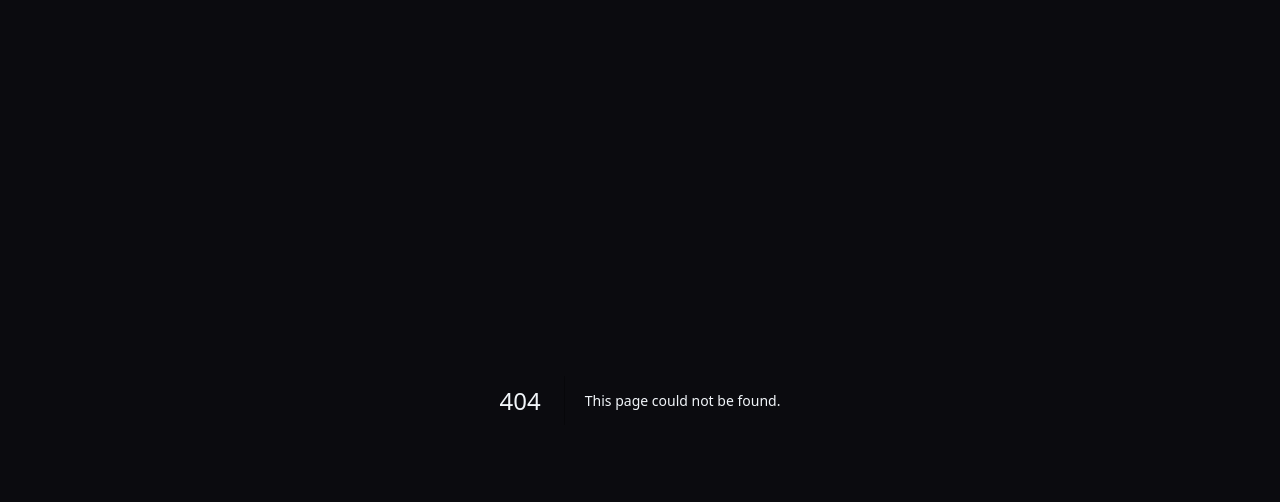
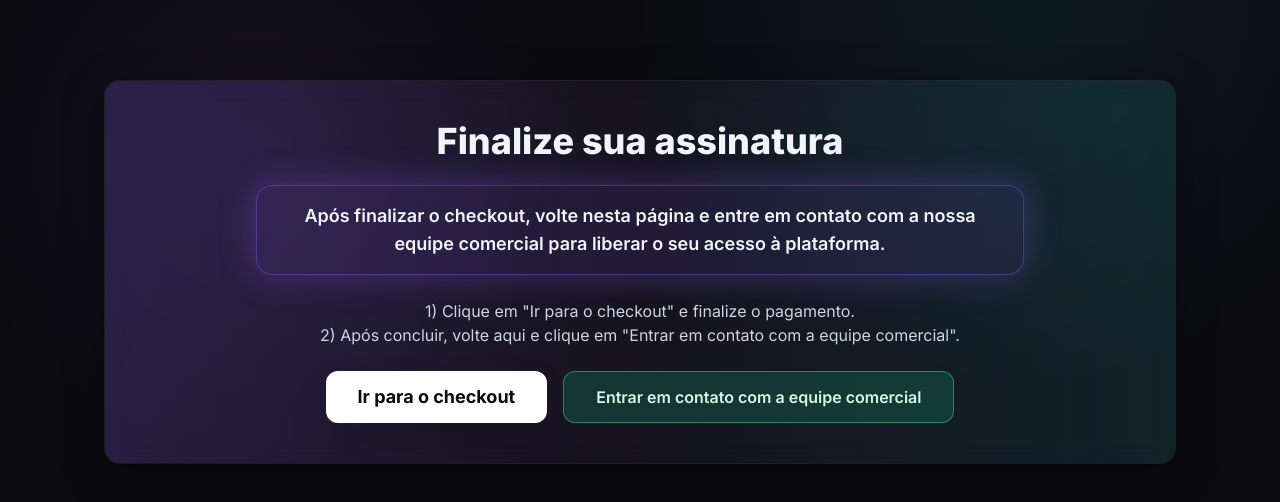
Before and after one commit to fa9958189/Gestao-Pessoal-Principal, a Next.js app: page /finalizar in a window 1280 px wide. Before the commit this address had no page. Shown: the top 502 px of the page. Built offline with nearby package versions, Linux system fonts and the light colour scheme.

Commit message:
Add intermediate checkout page

```diff
--- /dev/null
+++ b/app/finalizar/page.tsx
@@ -0,0 +1,42 @@
+export default function FinalizarPage() {
+  return (
+    <main className="min-h-screen pb-20">
+      <section className="section-shell py-20">
+        <div className="relative overflow-hidden glass rounded-2xl p-10 border border-primary/30 shadow-card">
+          <div className="absolute inset-0 bg-gradient-to-r from-primary/20 via-primary/5 to-accent/10" />
+          <div className="relative z-10 space-y-6 text-center">
+            <h1 className="text-3xl md:text-4xl font-extrabold">Finalize sua assinatura</h1>
+            <div className="mx-auto max-w-3xl rounded-2xl border border-primary/40 bg-primary/10 px-6 py-4 text-slate-100 shadow-glow">
+              <p className="text-base md:text-lg font-semibold">
+                Após finalizar o checkout, volte nesta página e entre em contato com a nossa equipe comercial
+                para liberar o seu acesso à plataforma.
+              </p>
+            </div>
+            <p className="text-sm md:text-base text-slate-300 whitespace-pre-line">
+              1) Clique em "Ir para o checkout" e finalize o pagamento.{"\n"}2) Após concluir, volte aqui e
+              clique em "Entrar em contato com a equipe comercial".
+            </p>
+            <div className="flex flex-col sm:flex-row gap-4 justify-center">
+              <a
+                href="https://kiwify.app/X4HKTVu"
+                aria-label="Ir para o checkout da Kiwify"
+                className="px-8 py-3 rounded-xl bg-white text-dark font-bold text-lg shadow-2xl transition hover:-translate-y-0.5"
+              >
+                Ir para o checkout
+              </a>
+              <a
+                href="https://wa.me/5563992393705?text=Ol%C3%A1!%20Acabei%20de%20finalizar%20o%20checkout%20do%20Gest%C3%A3o%20Pessoal%20e%20quero%20liberar%20meu%20acesso%20%C3%A0%20plataforma."
+                target="_blank"
+                rel="noopener noreferrer"
+                aria-label="Entrar em contato com a equipe comercial pelo WhatsApp"
+                className="px-8 py-3 rounded-xl bg-emerald-500/20 text-emerald-100 border border-emerald-400/50 font-semibold flex items-center justify-center gap-2 hover:-translate-y-0.5 transition"
+              >
+                Entrar em contato com a equipe comercial
+              </a>
+            </div>
+          </div>
+        </div>
+      </section>
+    </main>
+  );
+}
--- a/components/FinalCTA.tsx
+++ b/components/FinalCTA.tsx
@@ -2,6 +2,7 @@
 
 import { motion } from "framer-motion";
 import { SparklesIcon, WhatsAppIcon } from "./icons";
+import Link from "next/link";
 
 export default function FinalCTA() {
   return (
@@ -26,13 +27,13 @@ export default function FinalCTA() {
             WhatsApp a seu favor.
           </p>
           <div className="flex flex-col sm:flex-row gap-3 justify-center">
-            <a
-              href="https://kiwify.app/X4HKTVu"
-              aria-label="Começar agora pelo checkout da Kiwify"
+            <Link
+              href="/finalizar"
+              aria-label="Começar agora e ir para a página de finalização"
               className="px-8 py-3 rounded-xl bg-white text-dark font-bold text-lg shadow-2xl transition hover:-translate-y-0.5"
             >
               Começar agora
-            </a>
+            </Link>
             <a
               href="https://wa.me/5563992393705?text=%C3%93l%C3%A1!%20Tenho%20interesse%20no%20Gest%C3%A3o%20Pessoal%20e%20vim%20pelo%20site.%20Gostaria%20de%20mais%20informa%C3%A7%C3%B5es."
               target="_blank"
--- a/components/PricingSection.tsx
+++ b/components/PricingSection.tsx
@@ -2,6 +2,7 @@
 
 import { motion } from "framer-motion";
 import { CheckIcon } from "./icons";
+import Link from "next/link";
 
 const features = [
   "Painel financeiro e metas",
@@ -55,13 +56,13 @@ export default function PricingSection() {
                 </li>
               ))}
             </ul>
-            <a
-              href="https://kiwify.app/X4HKTVu"
-              aria-label="Garantir acesso pelo checkout da Kiwify"
+            <Link
+              href="/finalizar"
+              aria-label="Garantir acesso e ir para a página de finalização"
               className="inline-flex items-center justify-center w-full py-3 rounded-xl bg-white text-dark font-semibold text-lg shadow-2xl transition hover:-translate-y-0.5"
             >
               Garantir meu acesso
-            </a>
+            </Link>
             <div className="text-xs text-slate-200/80 leading-relaxed">
               Bônus: vídeos + configuração guiada + templates de rotina + automações prontas no WhatsApp.
             </div>
```
